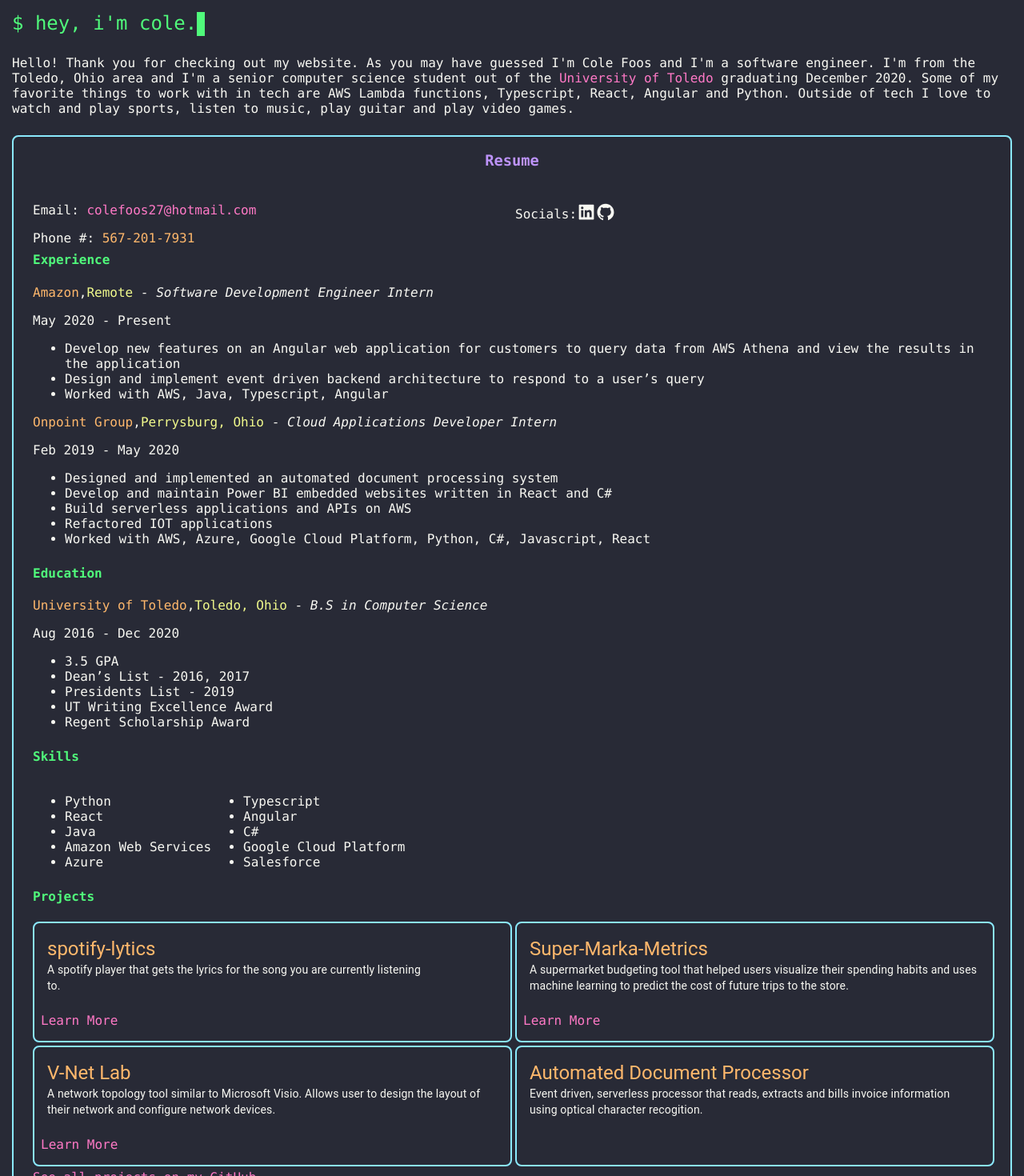
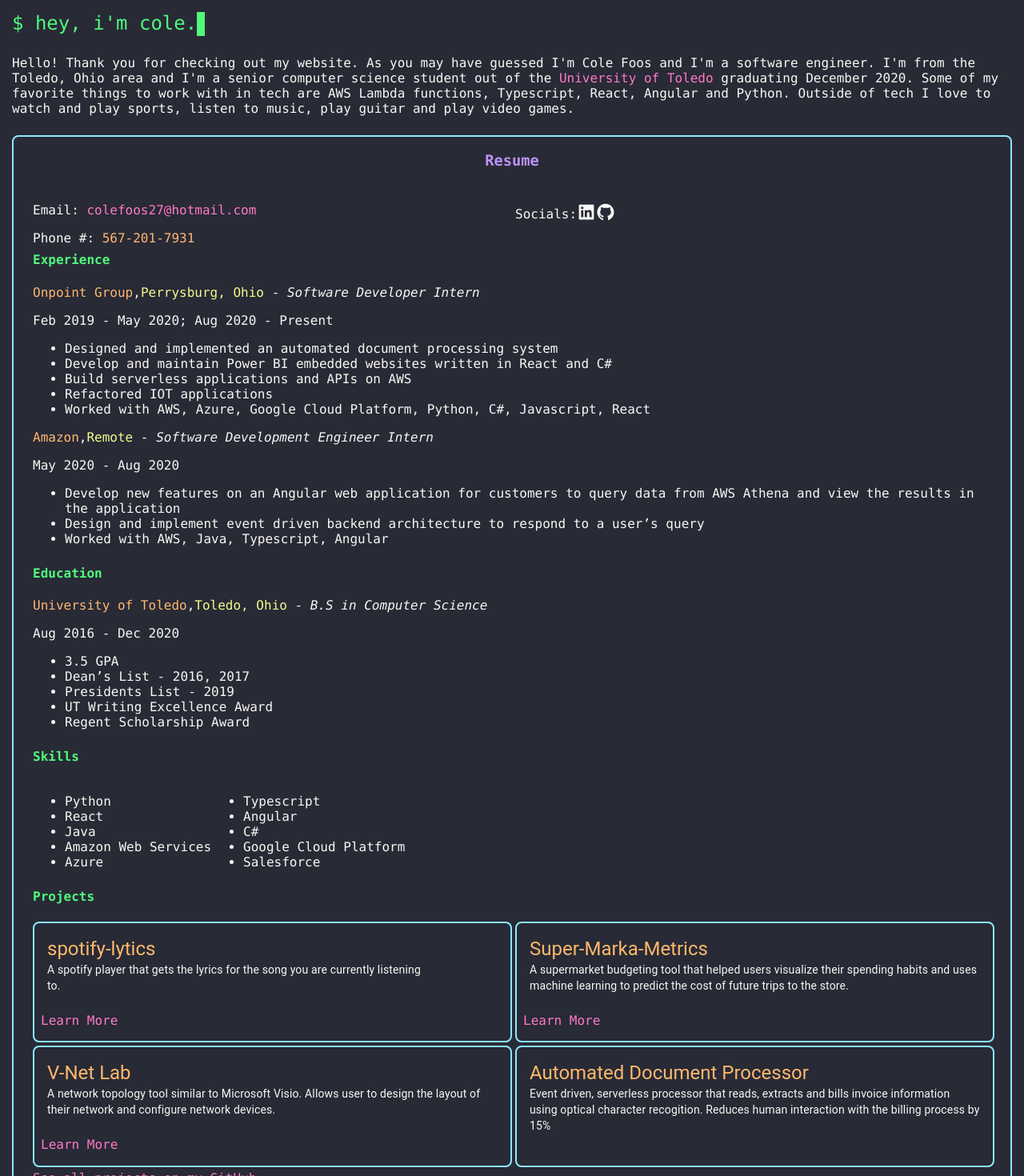
Before and after one commit to foosiee/foosiee.githubio, a React (Create React App) app: page / in a window 1280 px wide. Shown: the top 1470 px of the page at 80% size. Built offline with nearby package versions, Linux system fonts and the light colour scheme.

Commit message:
Update Resume

```diff
--- a/src/components/Resume/Resume.tsx
+++ b/src/components/Resume/Resume.tsx
@@ -79,29 +79,11 @@
             <ColoredText color="#50fa7b">Experience</ColoredText>
           </h4>
           <div className="regular-text">
-            <ColoredText color="#ffb86c">Amazon</ColoredText>,
-            <ColoredText color="#f1fa8c">Remote</ColoredText> -{' '}
-            <i>Software Development Engineer Intern</i>
-          </div>
-          <p>May 2020 - Present</p>
-          <ul>
-            <li>
-              Develop new features on an Angular web application for customers
-              to query data from AWS Athena and view the results in the
-              application
-            </li>
-            <li>
-              Design and implement event driven backend architecture to respond
-              to a user’s query
-            </li>
-            <li>Worked with AWS, Java, Typescript, Angular</li>
-          </ul>
-          <div className="regular-text">
             <ColoredText color="#ffb86c">Onpoint Group</ColoredText>,
             <ColoredText color="#f1fa8c">Perrysburg, Ohio</ColoredText> -{' '}
-            <i>Cloud Applications Developer Intern</i>
+            <i>Software Developer Intern</i>
           </div>
-          <p>Feb 2019 - May 2020</p>
+          <p>Feb 2019 - May 2020; Aug 2020 - Present</p>
           <ul>
             <li>
               Designed and implemented an automated document processing system
@@ -116,6 +98,24 @@
               Worked with AWS, Azure, Google Cloud Platform, Python, C#,
               Javascript, React
             </li>
+          </ul>
+          <div className="regular-text">
+            <ColoredText color="#ffb86c">Amazon</ColoredText>,
+            <ColoredText color="#f1fa8c">Remote</ColoredText> -{' '}
+            <i>Software Development Engineer Intern</i>
+          </div>
+          <p>May 2020 - Aug 2020</p>
+          <ul>
+            <li>
+              Develop new features on an Angular web application for customers
+              to query data from AWS Athena and view the results in the
+              application
+            </li>
+            <li>
+              Design and implement event driven backend architecture to respond
+              to a user’s query
+            </li>
+            <li>Worked with AWS, Java, Typescript, Angular</li>
           </ul>
         </Grid>
 
--- a/src/objects/Projects.ts
+++ b/src/objects/Projects.ts
@@ -23,5 +23,5 @@
   title: 'Automated Document Processor',
   link: '',
   description:
-    'Event driven, serverless processor that reads, extracts and bills invoice information using optical character recogition.',
+    'Event driven, serverless processor that reads, extracts and bills invoice information using optical character recogition. Reduces human interaction with the billing process by 15%',
 };
```
